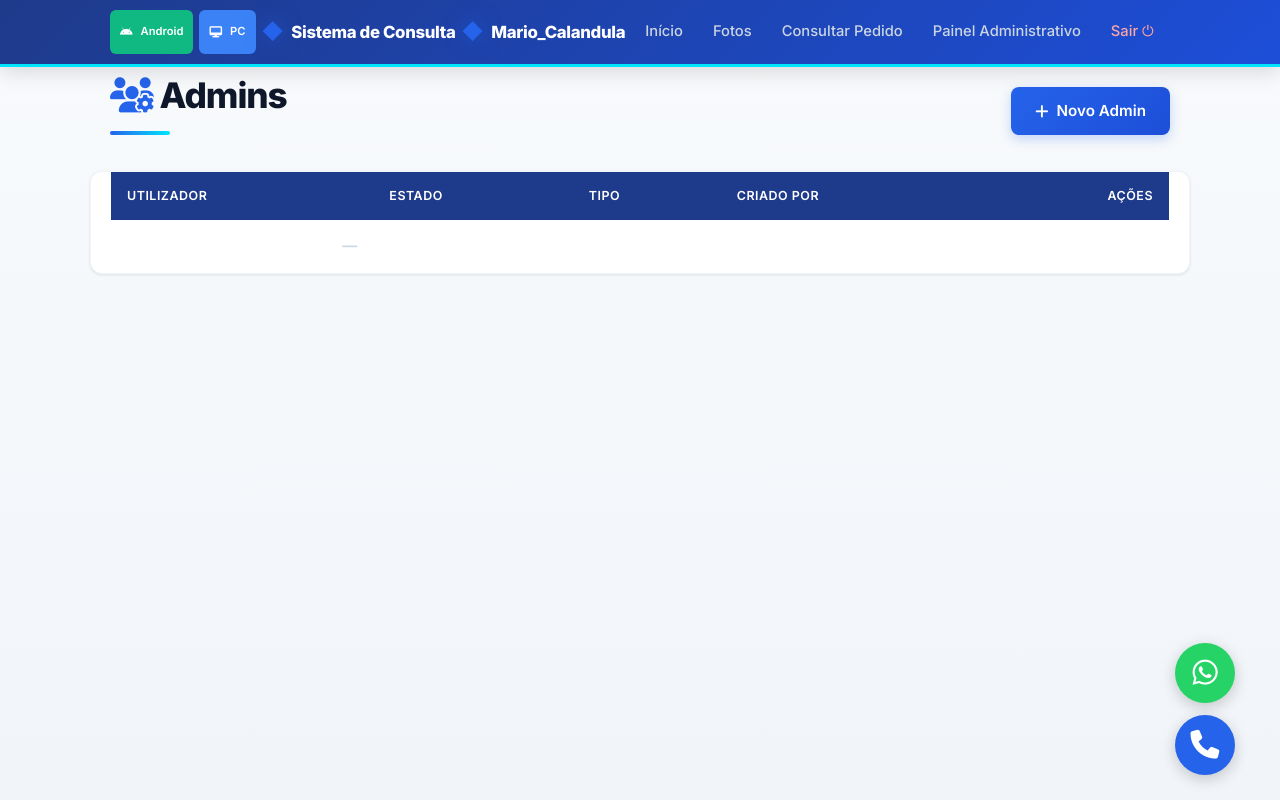
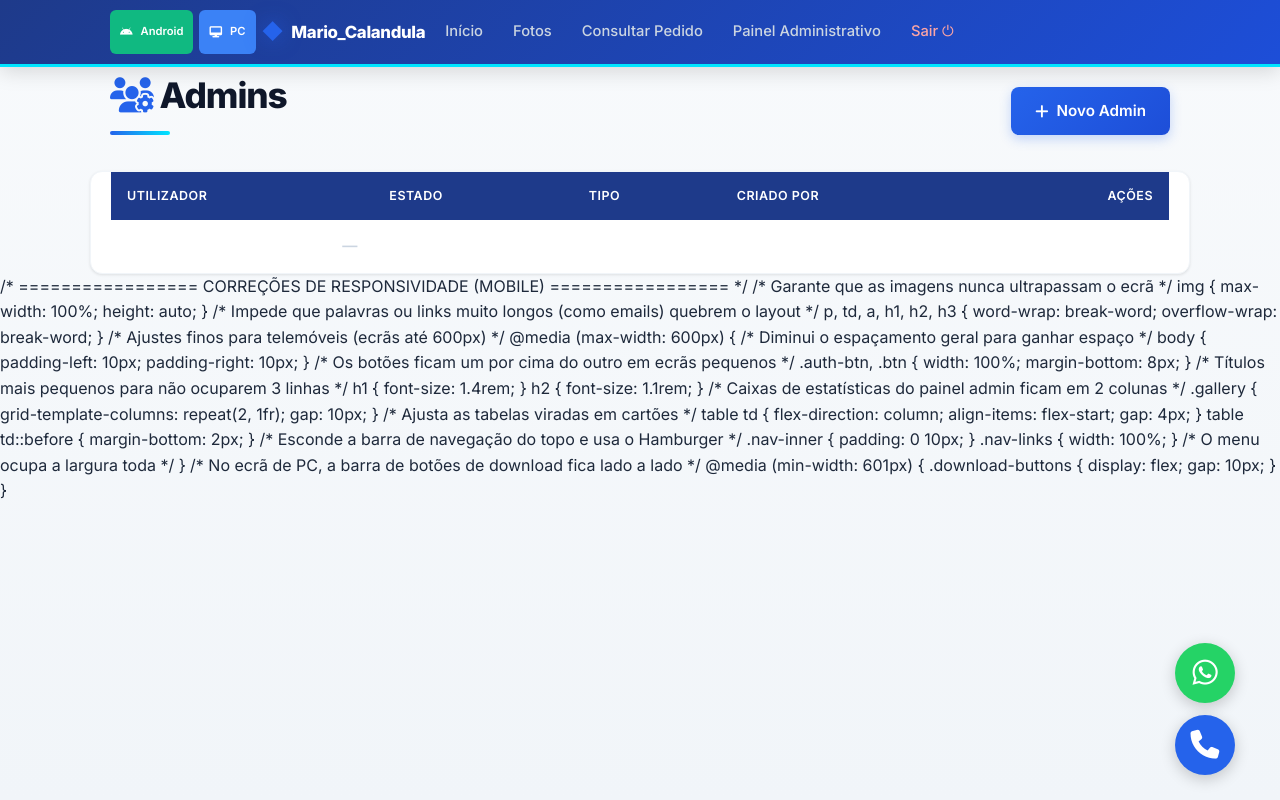
Before and after one commit to melphystec-eng/sistem-alfaiataria, a Flask app: page /admin/admins in a window 1280 px wide. Run offline with Flask 3, Linux system fonts and the light colour scheme; a user stored in the database is signed in; tables that the repository leaves empty hold one stand-in row (values such as "Sample post"); a database or web service that is not in the repository returns one stand-in record (values such as "Sample title"); parts of the project's set-up code (start-up, migrations or seed data) failed here and were passed over; some libraries are stand-ins or nearby versions.

Commit message:
Ajustando a tela

```diff
--- a/templates/base.html
+++ b/templates/base.html
@@ -544,7 +544,6 @@ h1::after {
       <a href="#" class="btn" style="background: #3b82f6; color: white; padding: 4px 10px; font-size: 0.7rem; height: auto; min-height: 28px; box-shadow: none; border-radius: 6px;">
         <i class="fa-solid fa-desktop"></i> PC
       </a>
-    <a href="{{ url_for('home') }}" class="brand">Sistema de Consulta</a>
     <a href="{{ url_for('home') }}" class="brand">Mario_Calandula</a>
     <button class="hamburger" id="hamburger" aria-label="Menu" aria-expanded="false">
       <span></span><span></span><span></span>
@@ -637,5 +636,60 @@ h1::after {
   });
 
 </script>
+/* ================= CORREÇÕES DE RESPONSIVIDADE (MOBILE) ================= */
+/* Garante que as imagens nunca ultrapassam o ecrã */
+img {
+  max-width: 100%;
+  height: auto;
+}
+
+/* Impede que palavras ou links muito longos (como emails) quebrem o layout */
+p, td, a, h1, h2, h3 {
+  word-wrap: break-word;
+  overflow-wrap: break-word;
+}
+
+/* Ajustes finos para telemóveis (ecrãs até 600px) */
+@media (max-width: 600px) {
+  /* Diminui o espaçamento geral para ganhar espaço */
+  body {
+    padding-left: 10px;
+    padding-right: 10px;
+  }
+
+  /* Os botões ficam um por cima do outro em ecrãs pequenos */
+  .auth-btn, .btn {
+    width: 100%;
+    margin-bottom: 8px;
+  }
+
+  /* Títulos mais pequenos para não ocuparem 3 linhas */
+  h1 { font-size: 1.4rem; }
+  h2 { font-size: 1.1rem; }
+
+  /* Caixas de estatísticas do painel admin ficam em 2 colunas */
+  .gallery { grid-template-columns: repeat(2, 1fr); gap: 10px; }
+
+  /* Ajusta as tabelas viradas em cartões */
+  table td {
+    flex-direction: column;
+    align-items: flex-start;
+    gap: 4px;
+  }
+  table td::before { margin-bottom: 2px; }
+
+  /* Esconde a barra de navegação do topo e usa o Hamburger */
+  .nav-inner { padding: 0 10px; }
+  .nav-links { width: 100%; } /* O menu ocupa a largura toda */
+}
+
+/* No ecrã de PC, a barra de botões de download fica lado a lado */
+@media (min-width: 601px) {
+  .download-buttons {
+    display: flex;
+    gap: 10px;
+  }
+}
+
 </body>
 </html>
```
